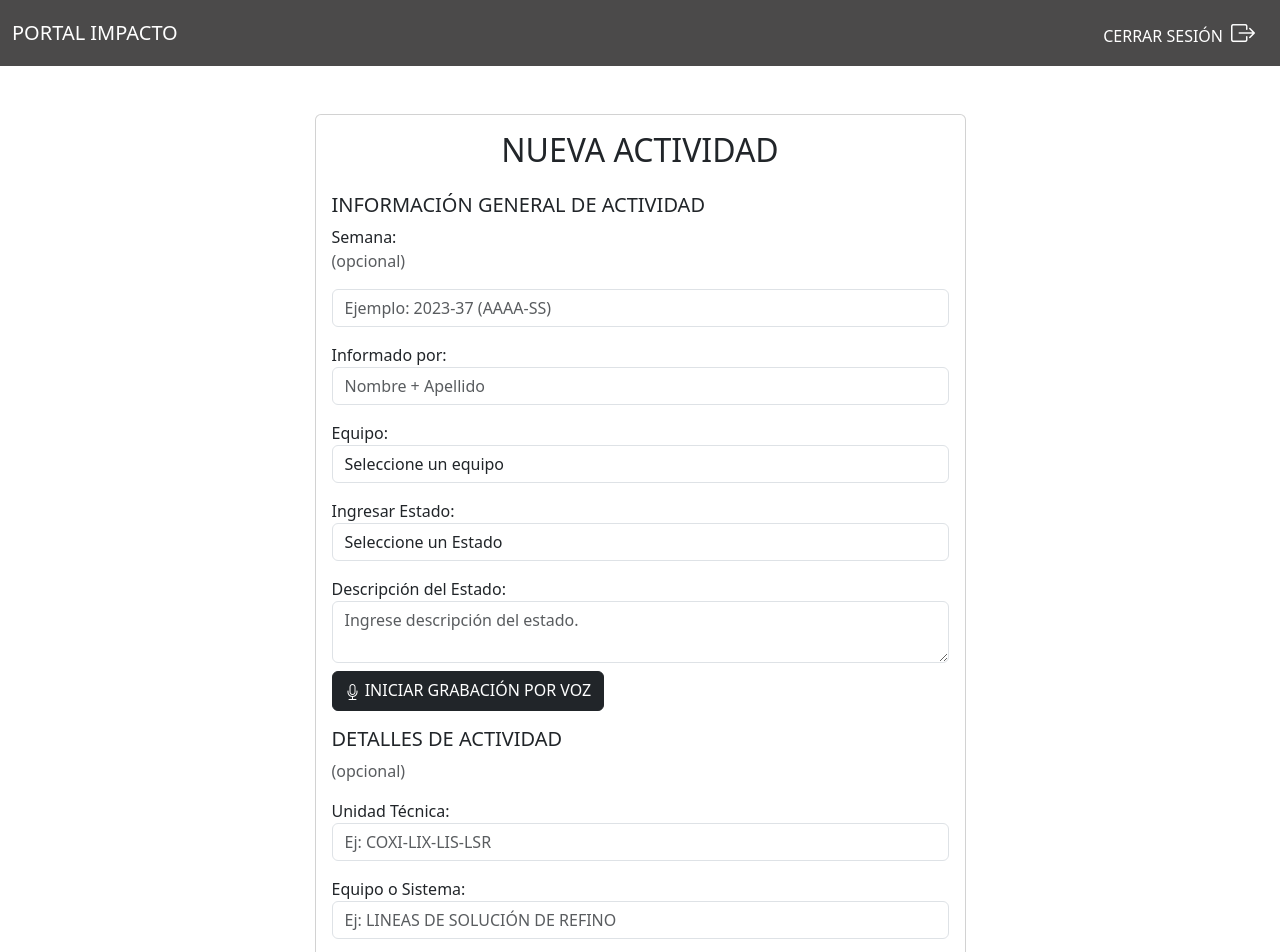
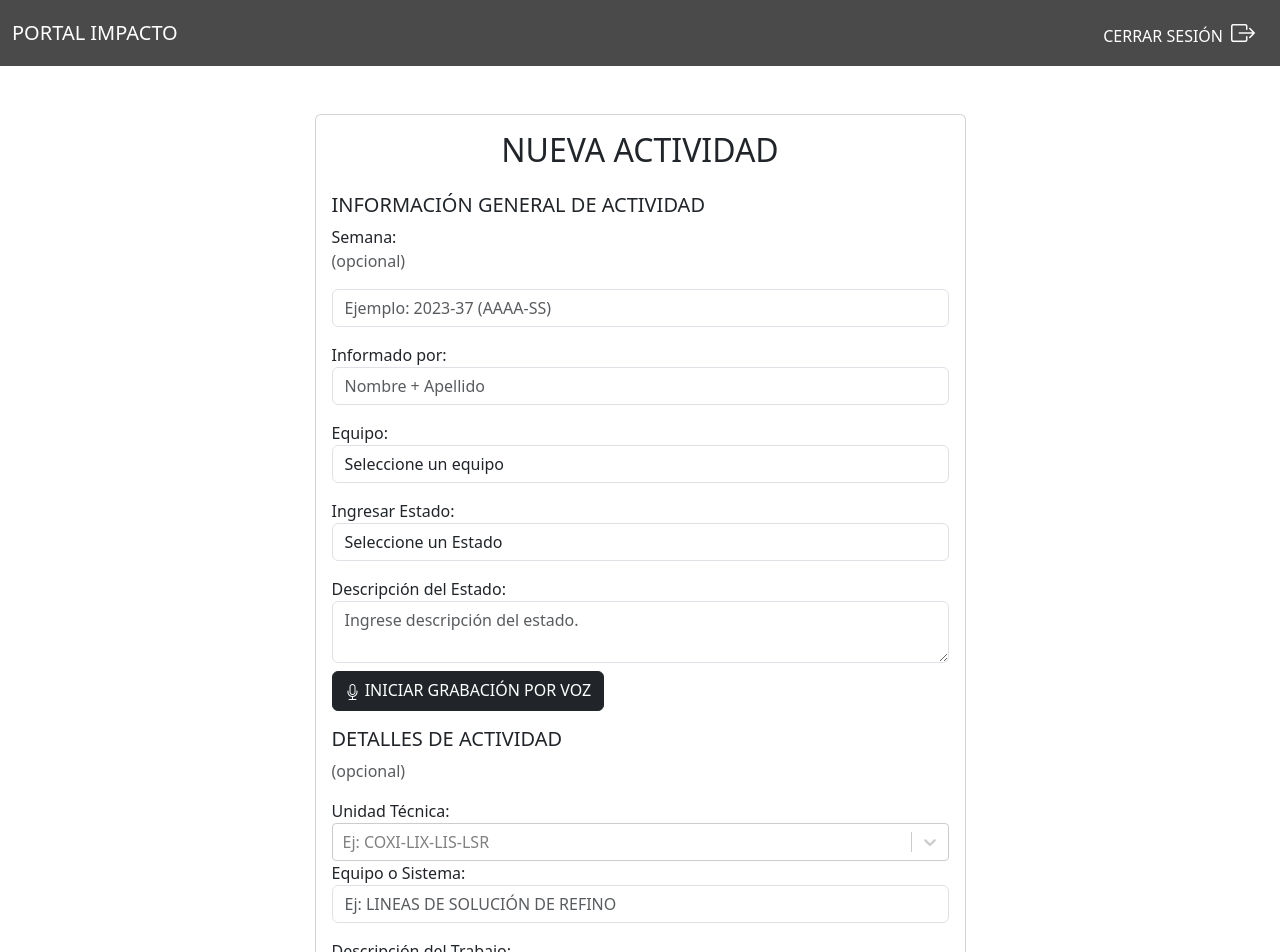
Before and after one commit to katk4tkat/portal_impacto, a React (Vite) app: page /create-activity in a window 1280 px wide. Shown: the top 952 px of the page. Built offline with nearby package versions, Linux system fonts and the light colour scheme; no server answers; sample sign-in values are in the browser's storage.

Commit message:
feat(CreateActivity): implement technical unit select in CreateActivityForm

```diff
--- a/src/components/CreateActivity/CreateActivityForm.jsx
+++ b/src/components/CreateActivity/CreateActivityForm.jsx
@@ -1,16 +1,19 @@
 // eslint-disable-next-line no-unused-vars
-import React, { useState, useEffect } from 'react'
+import React, { useState, useEffect } from "react";
+import AsyncCreatableSelect from "react-select/async-creatable";
 import { useForm, Controller } from "react-hook-form";
-import { createWeekDocument, createActivityDocument, createActivityStatusHistoryDocument } from "../../utils/firebase"
-import { isWeekValid } from "../../utils/handleFormErrors"
+import {
+  createWeekDocument,
+  createActivityDocument,
+  createActivityStatusHistoryDocument,
+  searchTechnicalUnit,
+} from "../../utils/firebase";
+import { isWeekValid } from "../../utils/handleFormErrors";
 import { ToastContainer, toast } from "react-toastify";
 import { useNavigate } from "react-router-dom";
 import Spinner from "../UI/Spinner.jsx";
 
-
-
 function CreateActivityForm() {
-
   const [isLoading, setIsLoading] = useState(false);
   const [isListeningNotice, setIsListeningNotice] = useState(false);
   const [isListeningJob, setIsListeningJob] = useState(false);
@@ -18,6 +21,7 @@ function CreateActivityForm() {
   const [descriptionNoticeInput, setDescriptionNoticeInput] = useState("");
   const [descriptionJobInput, setDescriptionJobInput] = useState("");
   const [descriptionStatusInput, setDescriptionStatusInput] = useState("");
+  const [techUnitSelectedOption, setTechUnitSelectedOption] = useState("");
 
   const navigate = useNavigate();
 
@@ -41,6 +45,20 @@ function CreateActivityForm() {
       toast.error("Speech recognition is not supported in this browser.");
     }
   }, []);
+
+  const loadOptions = async (inputValue) => {
+    try {
+      const units = await searchTechnicalUnit(inputValue);
+      const uniqueUnits = [...new Set(units)];
+      return uniqueUnits.map((suggestion) => ({
+        value: suggestion,
+        label: suggestion,
+      }));
+    } catch (error) {
+      console.error("Error al buscar sugerencias de unidad técnica:", error);
+      return [];
+    }
+  };
 
   const isSpeechRecognitionSupported = () => {
     return (
@@ -146,6 +164,7 @@ function CreateActivityForm() {
     setIsListeningJob(false);
     setIsListeningStatus(false);
   };
+
   const renderButtonTextJob = isListeningJob ? (
     <>
       <i className="bi bi-mic-mute align-middle"></i>
@@ -168,7 +187,7 @@ function CreateActivityForm() {
       <i className="bi bi-mic align-middle"></i>
       &nbsp;INICIAR GRABACIÓN POR VOZ
     </>
-    )
+  );
 
   const renderButtonTextStatus = isListeningStatus ? (
     <>
@@ -180,11 +199,22 @@ function CreateActivityForm() {
       <i className="bi bi-mic align-middle"></i>
       &nbsp;INICIAR GRABACIÓN POR VOZ
     </>
-    )
+  );
+
   const onSubmit = async (formData) => {
     try {
       const user = localStorage.getItem("userEmail");
-            const { week, informed_by, team, current_status, description, equipo_o_sistema, descripcion_del_aviso, descripcion_del_trabajo, vulnerabilidad } = formData;
+      const {
+        week,
+        informed_by,
+        team,
+        current_status,
+        description,
+        equipo_o_sistema,
+        descripcion_del_aviso,
+        descripcion_del_trabajo,
+        vulnerabilidad,
+      } = formData;
 
       if (!isWeekValid(week)) {
         toast.error(
@@ -199,11 +229,10 @@ function CreateActivityForm() {
         file_name: "",
         team: team,
         week_name: week || "N/A",
-            }
+      };
 
-            const weekRef = await createWeekDocument(newWeek)
-            console.log(weekRef.id)
-
+      const weekRef = await createWeekDocument(newWeek);
+      console.log(weekRef.id);
 
       const newActivity = {
         created_at: new Date(),
@@ -213,17 +242,17 @@ function CreateActivityForm() {
         current_status: current_status,
         equipo_o_sistema: equipo_o_sistema,
         n_aviso: "",
+        u_tecnica: techUnitSelectedOption.value,
         descripcion_del_trabajo: descripcion_del_trabajo,
         descripcion_del_aviso: descripcion_del_aviso,
         vulnerabilidad_1: vulnerabilidad,
         prioridad: "",
         week_id: weekRef.id,
-                week_name: week
+        week_name: week,
       };
 
-            const activityRef = await createActivityDocument(newActivity)
-            console.log(activityRef.id)
-
+      const activityRef = await createActivityDocument(newActivity);
+      console.log(activityRef.id);
 
       const newStatus = {
         created_at: new Date(),
@@ -232,9 +261,9 @@ function CreateActivityForm() {
         activity: activityRef.id,
         status: current_status,
         description: description,
-            }
+      };
 
-            await createActivityStatusHistoryDocument(newStatus)
+      await createActivityStatusHistoryDocument(newStatus);
 
       setIsLoading(false);
       toast.success("Priorización importada correctamente");
@@ -258,9 +287,8 @@ function CreateActivityForm() {
       console.error("Error:", error);
       toast.error(`Ha ocurrido un error: ${error.message}`);
       setIsLoading(false);
-
     }
-    }
+  };
 
   return (
     <form onSubmit={handleSubmit(onSubmit)} className="container mt-5">
@@ -272,7 +300,7 @@ function CreateActivityForm() {
               <h5>INFORMACIÓN GENERAL DE ACTIVIDAD</h5>
               <div className="form-group">
                 <label htmlFor="week">Semana:</label>
-                                <p className='text-muted'>(opcional)</p>
+                <p className="text-muted">(opcional)</p>
                 <Controller
                   name="week"
                   control={control}
@@ -298,7 +326,7 @@ function CreateActivityForm() {
                       type="text"
                       id="informed_by"
                       className="form-control mb-3"
-                                            placeholder='Nombre + Apellido'
+                      placeholder="Nombre + Apellido"
                       required
                     />
                   )}
@@ -309,7 +337,7 @@ function CreateActivityForm() {
                 <Controller
                   name="team"
                   control={control}
-                                    rules={{ required: 'Debe seleccionar equipo' }}
+                  rules={{ required: "Debe seleccionar equipo" }}
                   render={({ field }) => (
                     <select {...field} className="form-control mb-3" id="team">
                       <option value="" defaultValue>
@@ -326,7 +354,7 @@ function CreateActivityForm() {
                 <Controller
                   name="current_status"
                   control={control}
-                                    rules={{ required: 'Debe seleccionar un estado inicial.' }}
+                  rules={{ required: "Debe seleccionar un estado inicial." }}
                   render={({ field }) => (
                     <select
                       {...field}
@@ -351,9 +379,7 @@ function CreateActivityForm() {
                 />
               </div>
               <div className="form-group">
-                                <label htmlFor="description">
-                                    Descripción del Estado:
-                                </label>
+                <label htmlFor="description">Descripción del Estado:</label>
                 <Controller
                   name="description"
                   control={control}
@@ -384,21 +410,20 @@ function CreateActivityForm() {
                 </button>
               </div>
               <h5>DETALLES DE ACTIVIDAD</h5>
-                            <p className='text-muted'>(opcional)</p>
+              <p className="text-muted">(opcional)</p>
               <div className="form-group">
                 <label htmlFor="u_tecnica">Unidad Técnica:</label>
-                                <Controller
-                                    name="u_tecnica"
-                                    control={control}
-                                    render={({ field }) => (
-                                        <input
-                                            {...field}
-                                            type="text"
-                                            id="u_tecnica"
-                                            className="form-control mb-3"
-                                            placeholder='Ej: COXI-LIX-LIS-LSR'
-                                        />
-                                    )}
+                <AsyncCreatableSelect
+                  isClearable
+                  isSearchable
+                  cacheOptions
+                  loadOptions={loadOptions}
+                  value={techUnitSelectedOption}
+                  placeholder="Ej: COXI-LIX-LIS-LSR"
+                  onChange={(selectedOption) => {
+                    setTechUnitSelectedOption(selectedOption);
+                    console.log(techUnitSelectedOption);
+                  }}
                 />
               </div>
               <div className="form-group">
@@ -412,7 +437,7 @@ function CreateActivityForm() {
                       type="text"
                       id="equipo_o_sistema"
                       className="form-control mb-3"
-                                            placeholder='Ej: LINEAS DE SOLUCIÓN DE REFINO'
+                      placeholder="Ej: LINEAS DE SOLUCIÓN DE REFINO"
                     />
                   )}
                 />
@@ -492,7 +517,7 @@ function CreateActivityForm() {
                       type="text"
                       id="vulnerabilidad"
                       className="form-control mb-3"
-                                            placeholder='Ej: HDPE'
+                      placeholder="Ej: HDPE"
                     />
                   )}
                 />
@@ -517,7 +542,7 @@ function CreateActivityForm() {
         </div>
       </div>
     </form>
-    )
+  );
 }
 
 export default CreateActivityForm;
```
Lines whose indentation alone changed are shown as unchanged.
